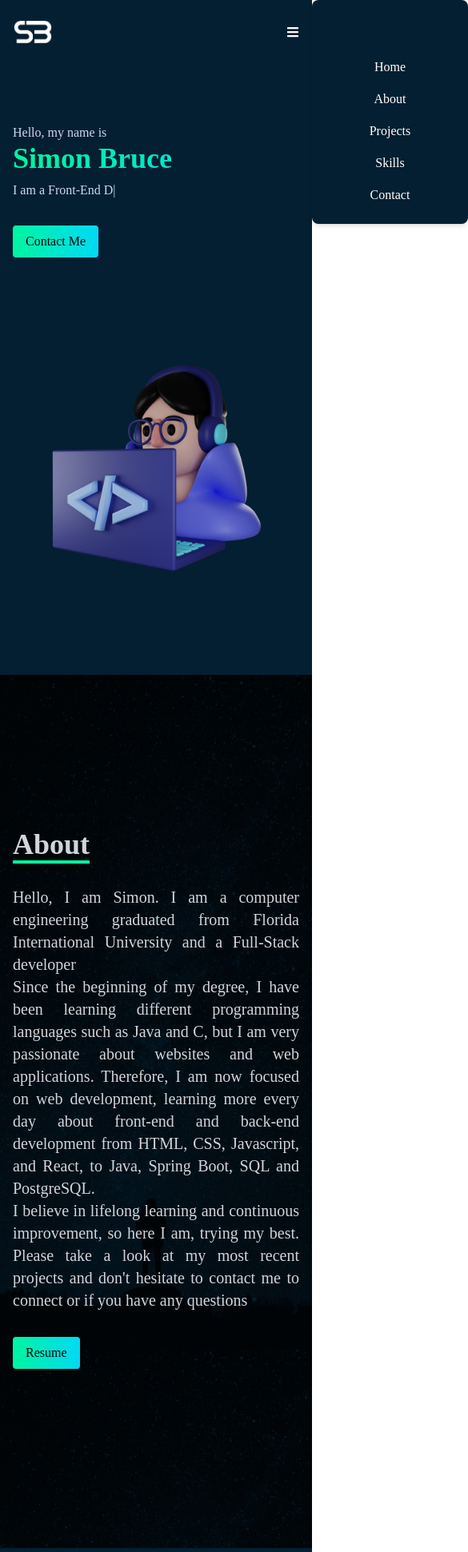
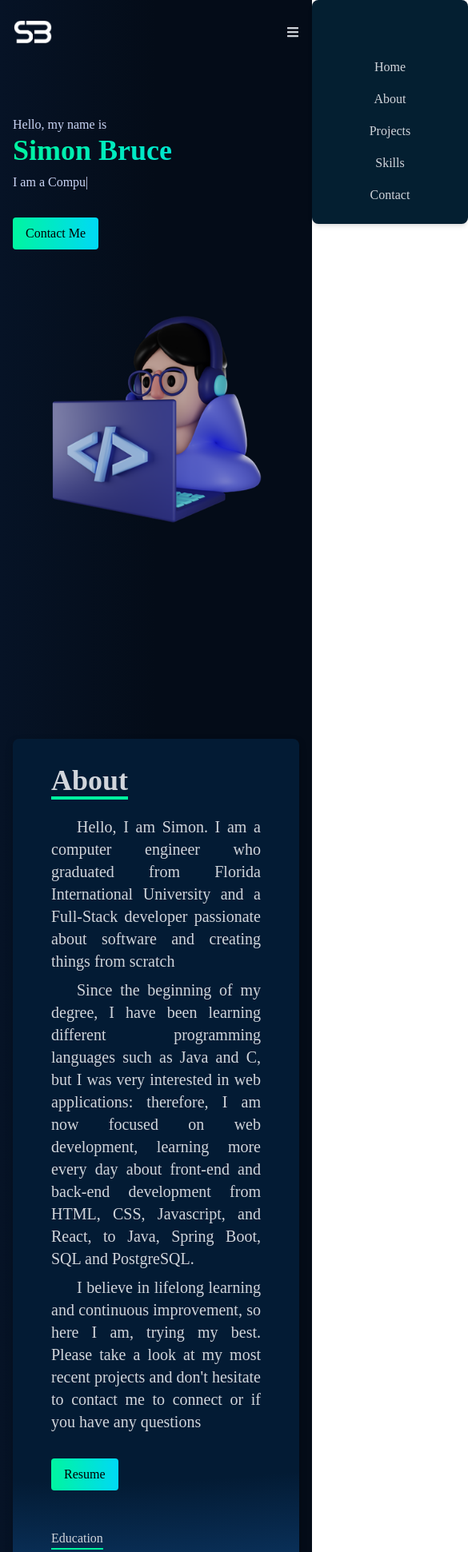
Before and after one commit to simonbruce85/Portfolio, a React (Create React App) app: page / in a window 390 px wide. Shown: the top 1941 px of the page at 80% size, 585 px wide, since content can reach past the window. Built offline with nearby package versions, Linux system fonts and the light colour scheme.

Commit message:
redesing

```diff
--- a/src/App.js
+++ b/src/App.js
@@ -12,12 +12,12 @@ import "./App.css";
 function App() {
 
   const [loading, setLoading] = useState(false)
-useEffect(() => {
-  setLoading(true)
-  setTimeout(() =>{
-    setLoading(false)
-  },1000)
-}, [])
+// useEffect(() => {
+//   setLoading(true)
+//   setTimeout(() =>{
+//     setLoading(false)
+//   },1000)
+// }, [])
 
 
   return (
--- a/src/assets/Data/data.json
+++ b/src/assets/Data/data.json
@@ -4,7 +4,7 @@
             "id": "0",
             "name": "Animal Hospital Patient Record V2",
             "description": "Full-Stack Web Application used by an animal hospital to register patients' and owners' information and relevant data. Back-end and Front-end hosted on AWS using elastic beanstalk and RDS",
-            "techs": "React - Spring Boot - PostgreSQL - AWS",
+            "techs": "React - Spring Boot - Postgres - AWS",
             "img": "https://i.ibb.co/gZHrKS5/V2-copy.png",
             "github": "https://github.com/simonbruce85/kaninosca",
             "demo": "http://kaninoscaenv-env.eba-3cwbfzxq.us-east-2.elasticbeanstalk.com/"
--- a/src/components/About.jsx
+++ b/src/components/About.jsx
@@ -1,41 +1,43 @@
 import React, { useEffect } from "react";
 import Backimage from "../assets/backgr.jpg";
+import '../index.css';
 
 function About() {
   return (
     <div
       name="about"
-      className="w-full h-full min-h-screen  bg-[#793434]  bg-cover bg-fixed justify-center flex "
-      style={{ backgroundImage: `url(${Backimage})` }}
-      id="backimgabout"
+      className="w-full h-full px-4 md:py-8 bg-gradient-to-r from-[#061326] via-[#040c18] to-[#040c18]  bg-cover bg-fixed justify-center flex "
+      // style={{ backgroundImage: `url(${Backimage})` }}
+      // id="backimgabout"
     >
+      <div id="gradient__bg" className="px-8 py-4 rounded-lg max-w-[1700px] w-full">
       <div
         data-aos="fade-up"
         data-aos-duration="3000"
         data-aos-once="true"
-        className=" flex-col justify-center items-center py-48 max-w-[1000px] w-full"
+        className=" flex-col justify-center items-center py-4 max-w-[] w-full"
       >
         <div className=" text-gray-300">
-          <div className="text-left pb-8 pl-4">
+          <div className="text-left pb-4 pl-4">
             <p className="text-4xl font-bold border-b-4 inline border-[#00F5A0] ">
               About
             </p>
           </div>
         </div>
-        <div className="max-w-[1000px] w-full px-4">
+        <div className="max-w-[1300px] w-full px-4">
           <div className="text-xl text-gray-300">
-            <p className="text-justify">
-              Hello, I am Simon. I am a computer engineering graduated from Florida
-              International University and a Full-Stack developer
+            <p className="text-justify indent-8 my-2">
+              Hello, I am Simon. I am a computer engineer who graduated from Florida
+              International University and a Full-Stack developer passionate about software and creating things from scratch
             </p>
-            <p className="text-justify">
+            <p className="text-justify indent-8 my-2">
               Since the beginning of my degree, I have been learning different
-              programming languages such as Java and C, but I am very
-              passionate about websites and web applications. Therefore, I am
+              programming languages such as Java and C, but I was very
+              interested in web applications: therefore, I am
               now focused on web development, learning more every day about front-end and back-end development
               from HTML, CSS, Javascript, and React, to Java, Spring Boot, SQL and PostgreSQL.
             </p>
-            <p className="text-justify">
+            <p className="text-justify indent-8">
               I believe in lifelong learning and continuous improvement, so here
               I am, trying my best. Please take a look at my most recent
               projects and don't hesitate to contact me to connect or if you
@@ -50,7 +52,34 @@ function About() {
         </a>
 
           </div>
+          <div className="md:grid md:grid-cols-3 gap-10 w-full text-gray-300">
+            <div className="my-4">
+              <h1 className="border-b-2 border-[#00F5A0] w-fit">
+                Education
+              </h1>
+              <p>
+                Computer Engineer who graduated from Florida International University (FIU) in August 2022
+              </p>
+            </div>
+            <div className="my-4">
+            <h1 className="border-b-2 border-[#00F5A0] w-fit">
+                Area of focus
+              </h1>
+              <p>
+              Interested in the entire full-stack development spectrum
+              </p>
+            </div>
+            <div className="my-4">
+            <h1 className="border-b-2 border-[#00F5A0] w-fit">
+                Interests
+              </h1>
+              <p>
+                Playing soccer, traveling, and spending time with friends
+              </p>
+            </div>
+          </div>
         </div>
+      </div>
       </div>
     </div>
   );
--- a/src/components/Contact.jsx
+++ b/src/components/Contact.jsx
@@ -6,58 +6,20 @@ const Contact = () => {
   return (
     <div
       name="contact"
-      className="w-full min-h-screen h-full bg-[#041F31] flex justify-center"
+      className="w-full h-full bg-gradient-to-r from-[#061326] via-[#040c18] to-[#040c18] flex justify-center"
     >
-      <div className="max-w-[600px] w-full h-full flex flex-col justify-center">
+      <div className="max-w-[1300px] w-full h-full flex flex-col justify-center">
         <div className="h-full flex flex-col md:pt-24 justify-end ">
           <div className="pb-8 px-8 md:px-0 ">
             <p className="text-4xl font-bold inline border-b-4 border-[#00F5A0] text-gray-300">
               Contact
             </p>
             <p className="text-gray-300 pt-4">
-              Submit the form below or email me to <strong>simonbrucepuma@gmail.com</strong>
+              Don't hesitate to email me to <strong>simonbrucepuma@gmail.com</strong>
             </p>
           </div>
-          <form
-            method="POST"
-            data-netlify="true"
-            data-netlify-recaptcha="true"
-            className="flex px-8 md:px-0 flex-col w-full "
-            data-aos="fade-up"
-            data-aos-duration="500"
-            data-aos-once="true"
-          >
-            <input type="hidden" name="form-name" value="contact" />
-
-            <input
-              className="bg-transparent rounded border p-2 text-[#ccd6f6]"
-              type="text"
-              placeholder="Name"
-              name="name"
-            />
-            <input
-              className="my-4 p-2 bg-transparent rounded border text-[#ccd6f6]"
-              type="email"
-              placeholder="Email"
-              name="email"
-            />
-            <textarea
-              className="bg-transparent rounded border p-2 text-[#ccd6f6]"
-              name="message"
-              rows="8"
-              placeholder="Message"
-            ></textarea>
-            <div className="flex justify-center pt-2">
-              <button
-                type="submit"
-                className=" p-3 my-2 items-center rounded font-medium hover:scale-105 bg-gradient-to-r from-[#00F5A0] to-[#00D9F5]"
-              >
-                Let's Collaborate
-              </button>
-            </div>
-          </form>
         </div>
-        <div className="flex flex-col w-full h-full min-h-[15vh] md:min-h-[30vh] pt-12 justify-end">
+        <div className="flex flex-col w-full h-full min-h-[15vh] md:min-h-[30vh]justify-end">
           <div className="flex items-center justify-center">
             <button className="hover:scale-105">
               <a
@@ -78,7 +40,7 @@ const Contact = () => {
               </a>
             </button>
           </div>
-          <div className="w-full bg-[#041F31] flex justify-center items-center">
+          <div className="w-full  flex justify-center items-center">
             <p className="text-gray-300 pt-4">
               {" "}
               Simon Bruce - Computer Engineer
--- a/src/components/Home.jsx
+++ b/src/components/Home.jsx
@@ -7,9 +7,9 @@ function Home() {
   return (
     <div
       name="home"
-      className="w-full h-full bg-[#041F31] pb-16 pt-32 px-4 mx-auto flex justify-center min-h-screen"
+      className="w-full h-full min-h-screen bg-gradient-to-r from-[#061326] via-[#040c18] to-[#040c18] pb-16 pt-16 md:pt-0 px-4 mx-auto flex justify-center "
     >
-      <div className="max-w-[1000px] grid md:grid-cols-2 ">
+      <div className="max-w-[1300px] md:flex justify-between ">
         <div className="flex-col flex justify-center">
           <p
             className="text-[#ccd6f6]"
@@ -75,7 +75,7 @@ function Home() {
           data-aos-once="true"
 
         >
-          <img src={Astronaut} />
+          <img src={Astronaut} className=""/>
         </div>
       </div>
     </div>
--- a/src/components/Navbar.jsx
+++ b/src/components/Navbar.jsx
@@ -10,7 +10,9 @@ const Navbar = () => {
   const handleClick = () => setNav(!nav);
 
   return (
-    <div className="fixed w-full h-[80px] flex justify-between items-center px-4 bg-[#041F31] text-white z-10">
+    <div>
+    <div className=" w-full h-[80px] flex justify-center items-center px-4 bg-gradient-to-r from-[#061326] via-[#040c18] to-[#040c18] text-gray-300 z-10">
+      <div className="flex justify-between max-w-[1300px] w-full">
       <div>
         <Link to="home" smooth={true} duration={500}>
           <img
@@ -75,6 +77,7 @@ const Navbar = () => {
           </Link>
         </li>
       </ul>
+      </div>
 
       {/* Hamburger */}
       <div onClick={handleClick} className="md:hidden z-10">
@@ -117,9 +120,10 @@ const Navbar = () => {
           </Link>
         </li>
       </ul>
-
-      {/*  Social Bar */}
-      <div className="hidden lg:flex fixed flex-col top-[50%] h-[100px] justify-between rounded-full px-2 shadow-sm shadow-[#111111] bg-[#0c2f44]">
+    </div>
+    <div className="mx-4">
+      {/* Social Bar */}
+      <div className="hidden lg:flex fixed flex-col top-[50%] h-[100px] justify-between rounded-full px-2 shadow-sm shadow-[#111111] bg-[#132135]">
         <a className="fill-gray-300 stroke-gray-300 hover:fill-[#00f5c4] hover:stroke-[#00f5c4]   pt-4"
         href="https://www.linkedin.com/in/simon-bruce-aa973b1b1/"
         target="_blank">
@@ -131,8 +135,10 @@ const Navbar = () => {
         <Github className=" cursor-pointer"/>
         </a>
       </div>
-      {/*  Social Bar Ends*/}
+      {/*  Social Bar Ends */}
     </div>
+    </div>
+
   );
 };
 
--- a/src/components/ProjectCard.jsx
+++ b/src/components/ProjectCard.jsx
@@ -3,18 +3,18 @@ import React from 'react'
 const ProjectCard = (project) => {
 
   return (
-    <div className=' w-full pt-4 md:w-[40%] inline-block p-2 rounded-b hover:-translate-y-1 duration-500 ' >
+    <div className=' w-full pt-4 md:w-[31%] inline-block p-2 rounded-b hover:-translate-y-1 duration-500 ' >
       <div className=' '>
       <img id="imgWork" className='bg-fixed h-[250px] rounded-t-xl' src={project.project.img} alt={project.project.name} />
       </div>
-      <div className='bg-[#222525]  rounded-b-lg min-h-[300px] max-w-[495px]  flex flex-col p-4 justify-between shadow-md hover:shadow-xl shadow-[#0f0f0f] '>
-        <p className='text-2xl font-bold text-white whitespace-normal'>
+      <div className='bg-[#132135]  rounded-b-lg min-h-[300px] max-w-[495px]  flex flex-col p-4 justify-between shadow-sm  shadow-gray-300 '>
+        <p className='text-2xl font-bold text-gray-300 whitespace-normal'>
           {project.project.name}
         </p>
-        <div className='flex justify-between'>
+        <div className='flex justify-between whitespace-normal'>
           <p>{project.project.techs}</p>
         </div>
-        <div className='whitespace-normal min-h-[100px] text-justify mr-2'>
+        <div className='whitespace-normal min-h-[100px] text-justify '>
           <p >{project.project.description}</p>
         </div>
         <div className='text-center flex'>
--- a/src/components/Work.jsx
+++ b/src/components/Work.jsx
@@ -8,17 +8,17 @@ const Work = () => {
 
   const slideLeft = () =>{
     var slider = document.getElementById('slider')
-    slider.scrollLeft = slider.scrollLeft - 400;
+    slider.scrollLeft = slider.scrollLeft - 500;
 }
 
 const slideRight = () =>{
     var slider = document.getElementById('slider')
-    slider.scrollLeft = slider.scrollLeft + 400;
+    slider.scrollLeft = slider.scrollLeft + 500;
 }
 
   return (
-    <div name='work' className='w-full h-full min-h-screen text-gray-300 bg-[#041F31]'>
-      <div  className='max-w-[1000px] mx-auto py-32 p-4 flex flex-col justify-center '>
+    <div name='work' className='w-full h-full min-h-screen text-gray-300 bg-gradient-to-r from-[#061326] via-[#040c18] to-[#040c18]'>
+      <div  className='max-w-[1300px] mx-auto py-32 p-4 flex flex-col justify-center '>
         <div className='pb-8'>
           <p className='text-4xl font-bold text-gray-300 inline border-b-4 border-[#00F5A0]'>Projects</p>
           <p className='py-6'>Check out some of my recent work!</p>
@@ -30,7 +30,6 @@ const slideRight = () =>{
         <div id={'slider' } className=" w-[90%] h-full overflow-x-scroll whitespace-nowrap scroll-smooth scrollbar-hide">
             {portfolioData.portfolio.map((item) => (
               <ProjectCard key={item.id} project={item} />
-
             ))}
         </div>
         <MdChevronRight onClick={slideRight} className=' opacity-50 hover:opacity-100 cursor-pointer  group-hover:block' size={40}/>
--- a/src/index.css
+++ b/src/index.css
@@ -36,3 +36,21 @@
     background-size: cover;
     background-position: center;
 } */
+
+#gradient__bg {
+    background:-moz-radial-gradient(circle at 30% -100%, #031B34 25%, #031B34 85%, #1C6ABF 100%);
+
+    /* safari 5.1+,chrome 10+ */
+    background:-webkit-radial-gradient(circle at 30% -100%, #031B34 25%, #031B34 85%, #1C6ABF 100%);
+
+    /* opera 11.10+ */
+    background:-o-radial-gradient(circle at 30% -100%, #031B34 25%, #031B34 85%, #1C6ABF 100%);
+
+    /* ie 10+ */
+    background:-ms-radial-gradient(circle at 30% -100%, #031B34 25%, #031B34 85%, #1C6ABF 100%);
+
+    /* global 92%+ browsers support */
+    background:radial-gradient(circle at 30% -100%, #031B34 25%, #031B34 85%, #1C6ABF 100%);
+
+    filter: drop-shadow(0px 4px 4px rgba(0, 0, 0, 0.25));
+  }
```
Also changed, not shown: src/components/Skills.jsx (+17 -17 lines), src/assets/spring.png.
